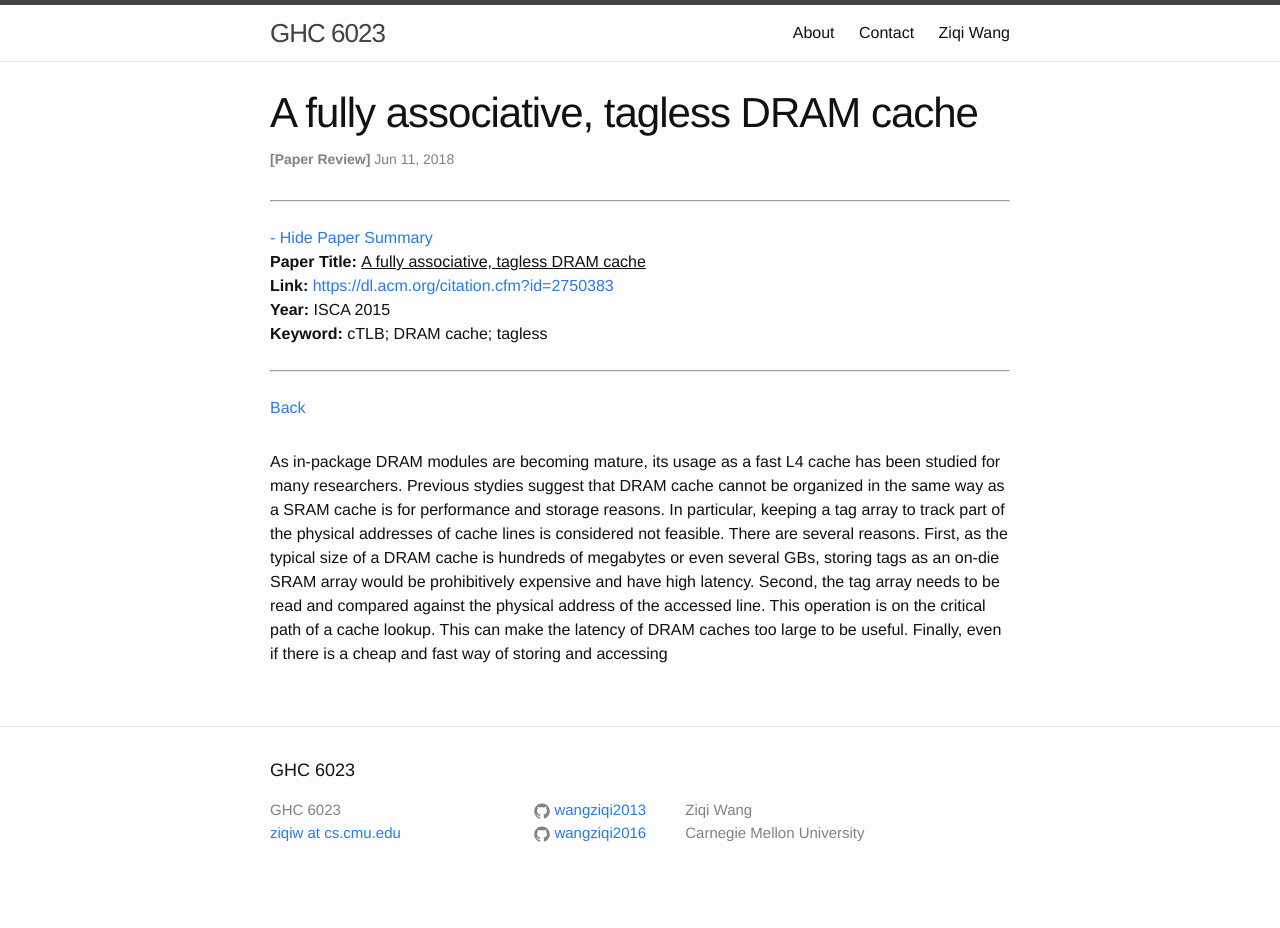
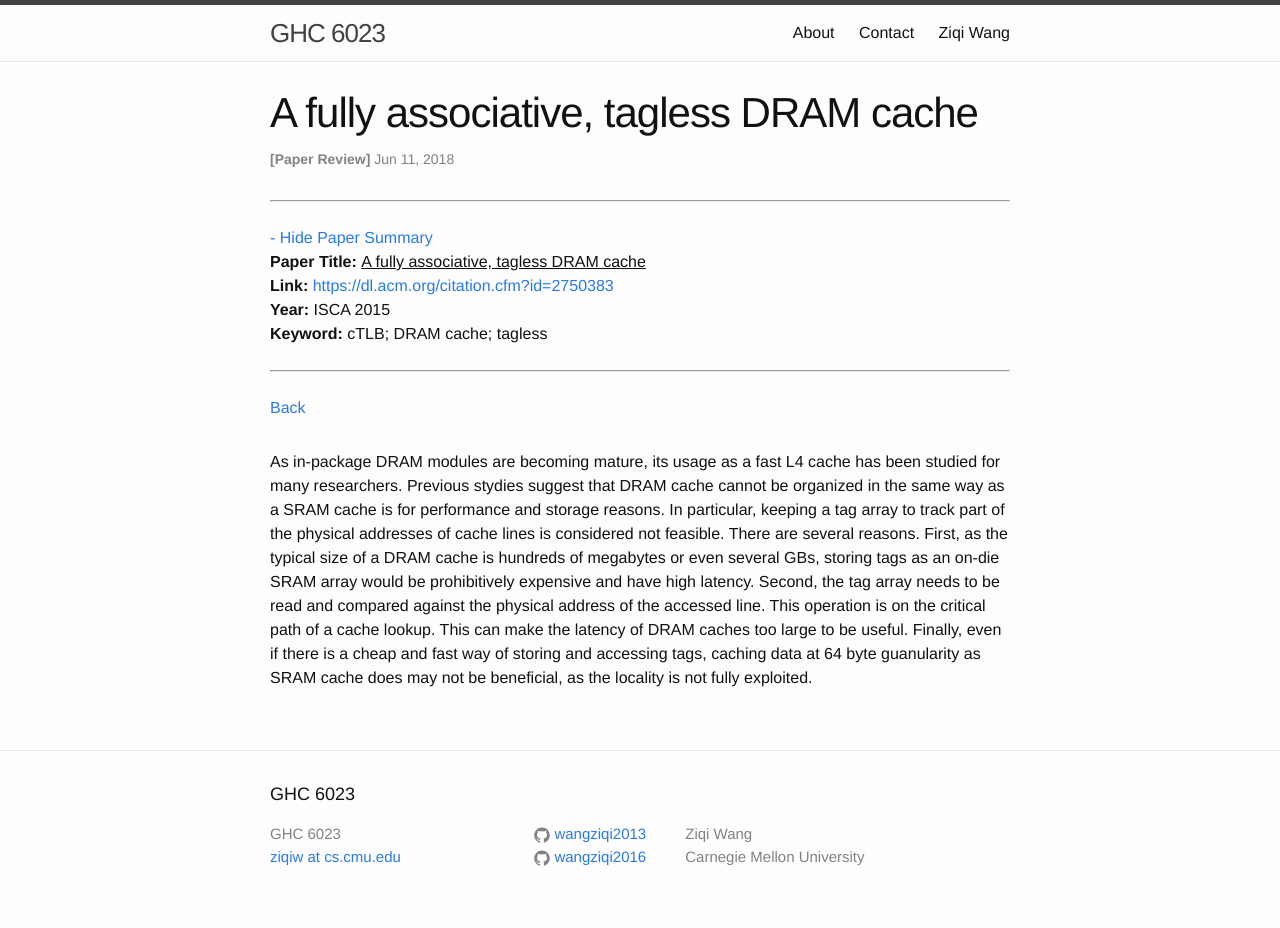
Before and after one commit to wangziqi2013/wangziqi2013.github.io, a Jekyll site: the page built from _posts/2018-06-11-A-fully-associative-tagless-dram-cache.markdown, in a window 1280 px wide. Built offline with Jekyll 4.4.1, drawn with Linux system fonts in a browser that asks for light colours; before the commit the page ends 904 px from its top, so only the background shows below that.

Commit message:
Finish first paragraph

```diff
--- a/_posts/2018-06-11-A-fully-associative-tagless-dram-cache.markdown
+++ b/_posts/2018-06-11-A-fully-associative-tagless-dram-cache.markdown
@@ -21,4 +21,5 @@ of a DRAM cache is hundreds of megabytes or even several GBs, storing tags as an
 prohibitively expensive and have high latency. Second, the tag array needs to be read and compared against
 the physical address of the accessed line. This operation is on the critical path of a cache lookup.
 This can make the latency of DRAM caches too large to be useful. Finally, even if there is a cheap and fast
-way of storing and accessing
+way of storing and accessing tags, caching data at 64 byte guanularity as SRAM cache does may not be beneficial,
+as the locality is not fully exploited.
```
